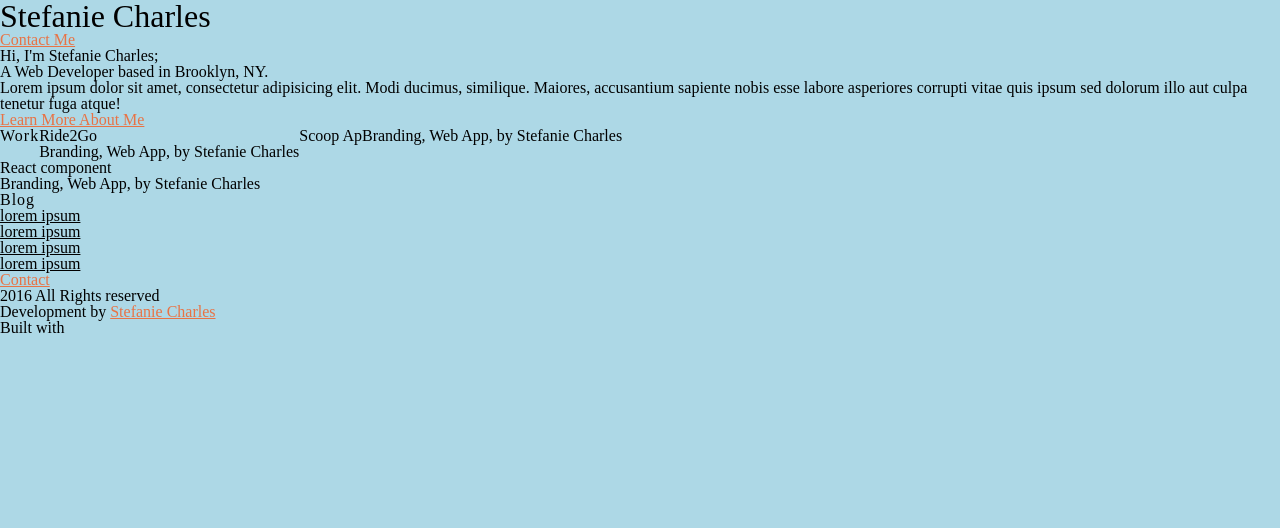
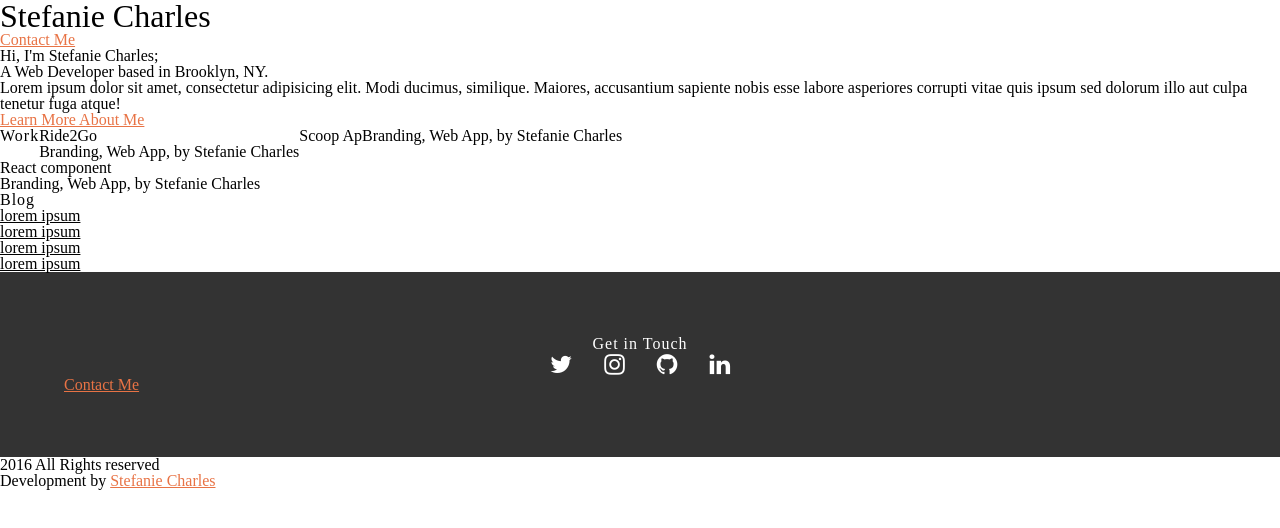
Before and after one commit to StefCharles22/one-page-website, a plain HTML site: page index.html in a window 1280 px wide. Drawn offline with Linux system fonts and the light colour scheme.

Commit message:
added social button and css style

```diff
--- a/assets/scss/_grid.scss
+++ b/assets/scss/_grid.scss
@@ -57,11 +57,10 @@ $screen : (
 
 .offset { margin-left: 50%;}
 
-
 //    GRID COLUMNS
 
 @media #{$med} {
-    .med {
+    .med, .sml {
 	&--col-8 {padding: 0 1rem; flex: 0 0 100%; max-width:100%;}
 	&--col-7 {padding: 0 1rem; flex: 0 0 87.50%; max-width:87.50%;}
 	&--col-6 {padding: 0 1rem; flex: 0 0 75%; max-width:75%;}
--- a/assets/scss/main.scss
+++ b/assets/scss/main.scss
@@ -14,7 +14,30 @@ $link: #E87345;
 @import 'typography';
 @import 'reset';
 @import 'grid';
+@import 'vars';
 
-body {
-  background-color: lightblue;
+.contact {
+  background-color: $text;
+  color: white;
+  padding: 4rem;
+  display: flex;
+  justify-content: center;
+  flex-flow: column nowrap;
+
+  // &__title, &__social, &__button {
+  //   flex: 100%;
+  // }
+
+  .social {
+    display: flex;
+    justify-content: center;
+
+    &__button {
+      margin: 0 1rem;
+      font-size: 1.5rem;
+      color: white;
+    }
+  }
+
+
 }
--- a/index.html
+++ b/index.html
@@ -33,7 +33,7 @@
     </div>
 
     <section id="portfolio">
-      <div class="container--flex portfolio">
+      <div class="row portfolio">
         <h2 class="title-flex">Work</h2>
 
         <div class="portfolio-piece" style="background-image: url('assets/images/portfolio-thumb-01.png');">
@@ -55,7 +55,7 @@
     </section>
 
     <section id="blog">
-      <div class="container--flex">
+      <div class="row">
         <div class="blog-container">
           <h2 class="title-flex">Blog</h2>
           <h3 class="blog-title">lorem ipsum</h3>
@@ -66,24 +66,21 @@
       </div>
     </section>
 
-    <section id="contact">
-      <h2 class="white center"></h2>
-      <div class="social">
-        <a href="" class="social__button"><i></i></a>
-        <a href="" class="social__button"><i></i></a>
-        <a href="" class="social__button"><i></i></a>
-        <a href="" class="social__button"><i></i></a>
-        <a href="" class="social__button"><i></i></a>
-        <a href="" class="social__button"><i></i></a>
+    <section id="contact" class="contact">
+      <h2 class="contact__title white center">Get in Touch</h2>
+      <div class="contact__social social">
+        <a href="" class="social__button twitter"><i class="fa fa-twitter" aria-hidden="true"></i></a>
+        <a href="" class="social__button instagram"><i class="fa fa-instagram" aria-hidden="true"></i></a>
+        <a href="" class="social__button github"><i class="fa fa-github" aria-hidden="true"></i></a>
+        <a href="" class="social__button linkedin"><i class="fa fa-linkedin" aria-hidden="true"></i></a>
       </div>
-      <a href="" class="button" id="contact-cta">Contact</a>
+      <a href="" class="button contact__button" id="contact-button">Contact Me</a>
     </section>
 
     <footer>
-      <ul>
+      <ul class="footer-list">
         <li class="footer-list__item">2016 All Rights reserved</li>
-        <li class="footer-list__item">Development by <a href="" class="author-link">Stefanie Charles</a></li>
-        <li class="footer-list__item">Built with</li>
+        <li class="footer-list__item copy">Development by <a href="Stefanie Charles" class="developer">Stefanie Charles</a></li>
       </ul>
     </footer>
 
```
Also changed, not shown: assets/css/main.css, 1 other file.
